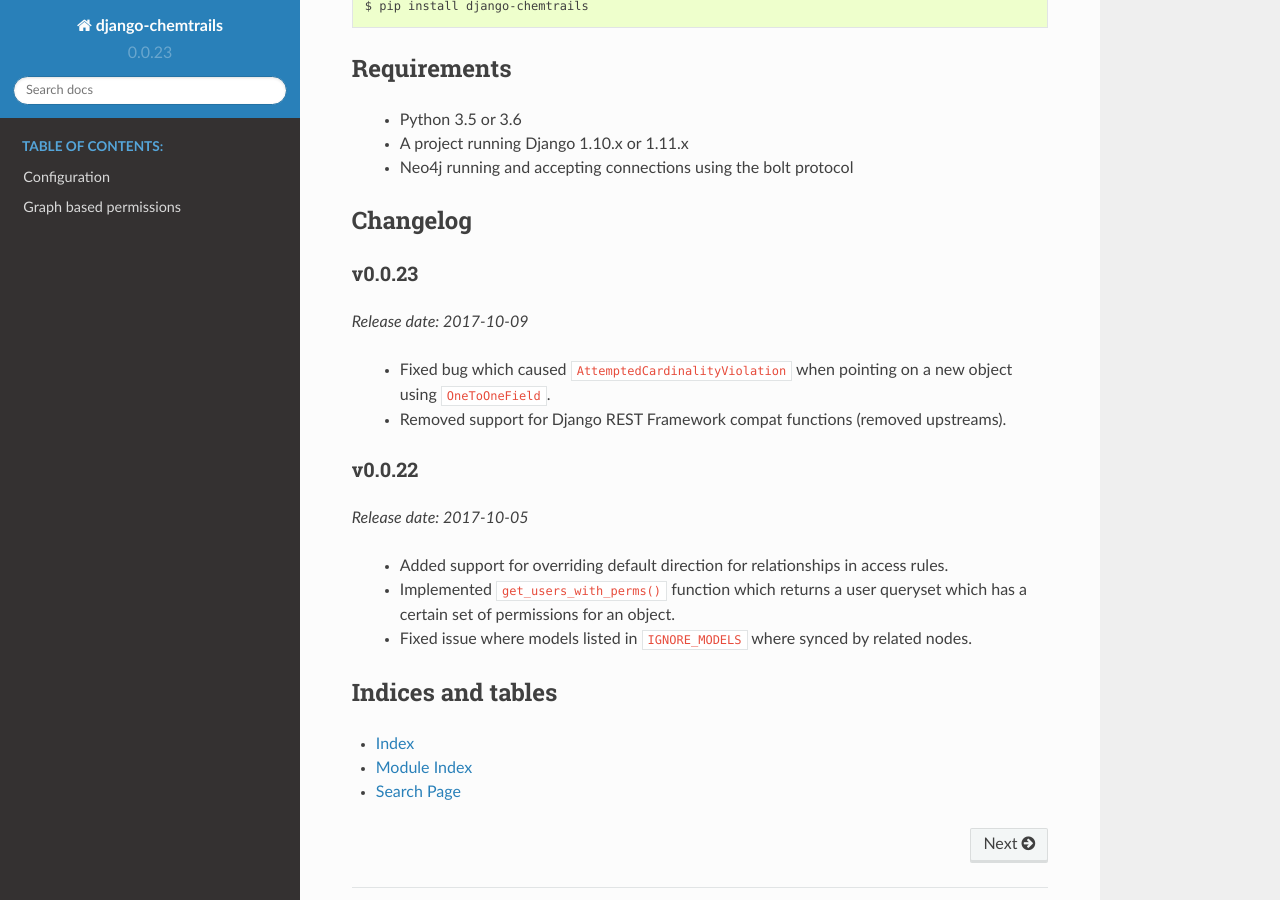
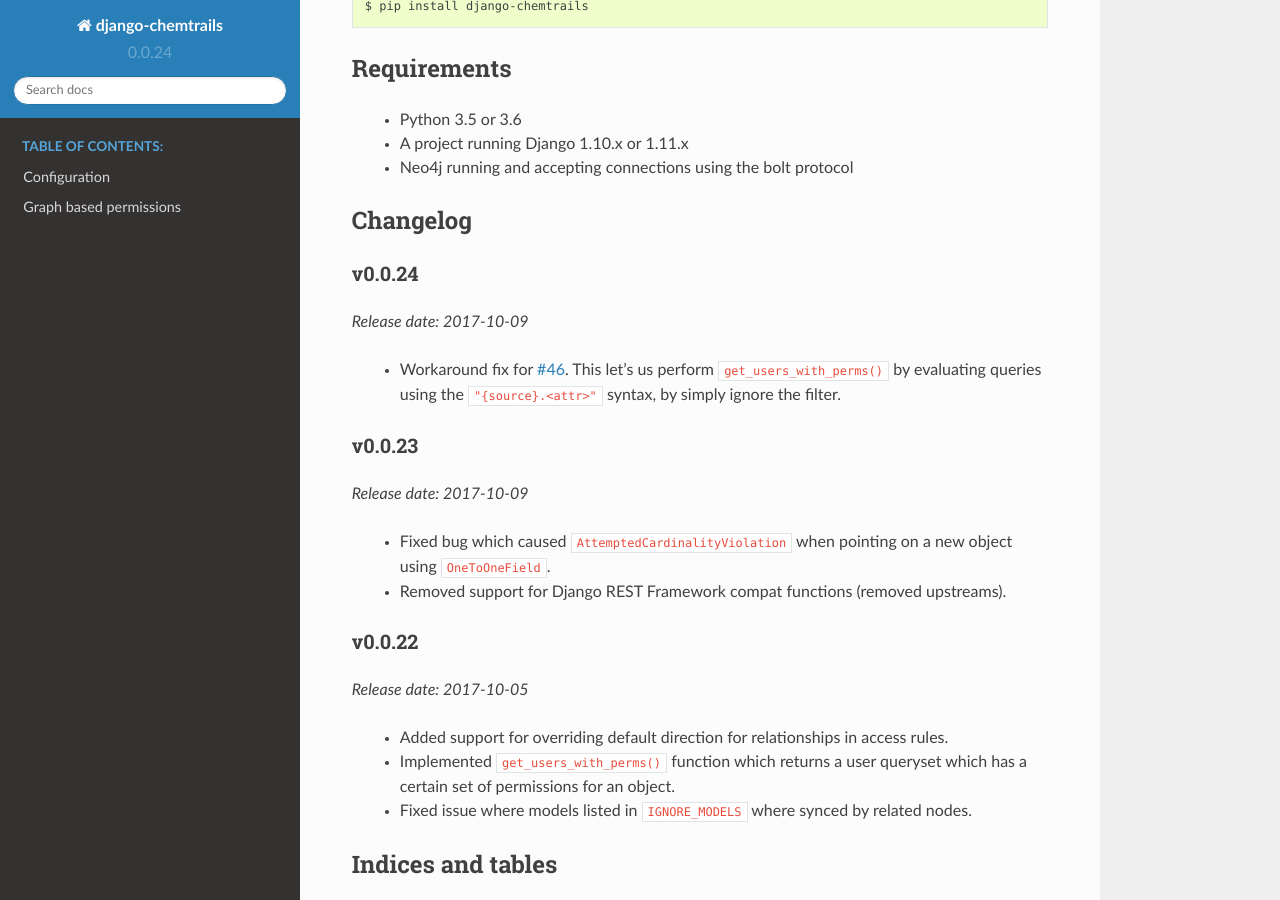
Before and after one commit to inonit/django-chemtrails, a Sphinx documentation site: the page built from docs/index.rst, in a window 1280 px wide and 900 px high, scrolled down 1058 px. Built offline with Sphinx 7.4.7 and the Read the Docs theme 2.0.0, drawn with Linux system fonts in a browser that asks for light colours.

Commit message:
Bumped version
Signed-off-by: Rolf Håvard Blindheim <rhblind@gmail.com>

```diff
--- a/chemtrails/__init__.py
+++ b/chemtrails/__init__.py
@@ -3,7 +3,7 @@
 default_app_config = 'chemtrails.apps.ChemtrailsConfig'
 
 __title__ = 'django-chemtrails'
-__version__ = '0.0.23'
+__version__ = '0.0.24'
 __author__ = 'Rolf Haavard Blindheim'
 __license__ = 'MIT License'
 
--- a/docs/index.rst
+++ b/docs/index.rst
@@ -43,6 +43,15 @@
 Changelog
 =========
 
+v0.0.24
+-------
+
+*Release date: 2017-10-09*
+
+    - Workaround fix for `#46 <https://github.com/inonit/django-chemtrails/issues/46>`_. This let's us
+      perform ``get_users_with_perms()`` by evaluating queries using the ``"{source}.<attr>"`` syntax, by simply
+      ignore the filter.
+
 v0.0.23
 -------
 
```
